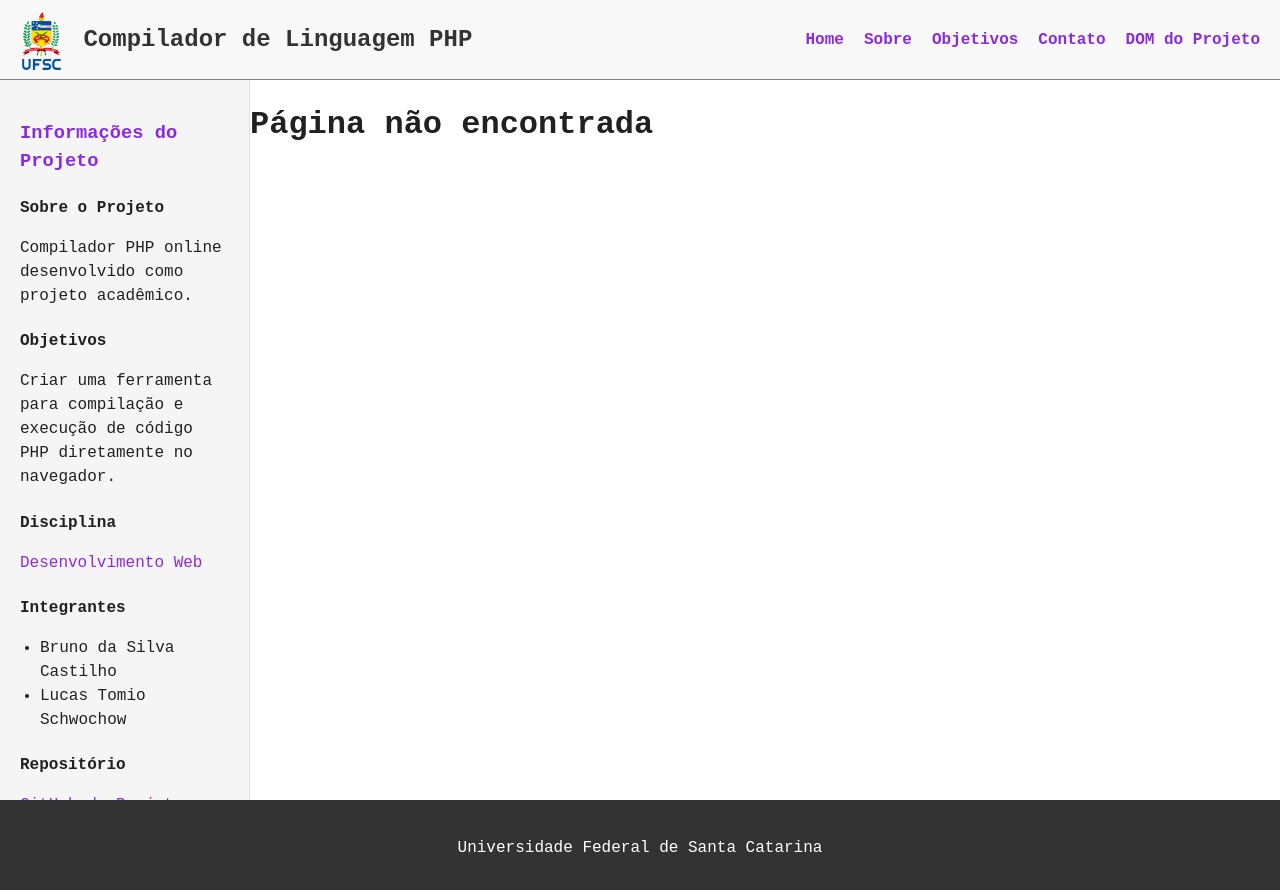
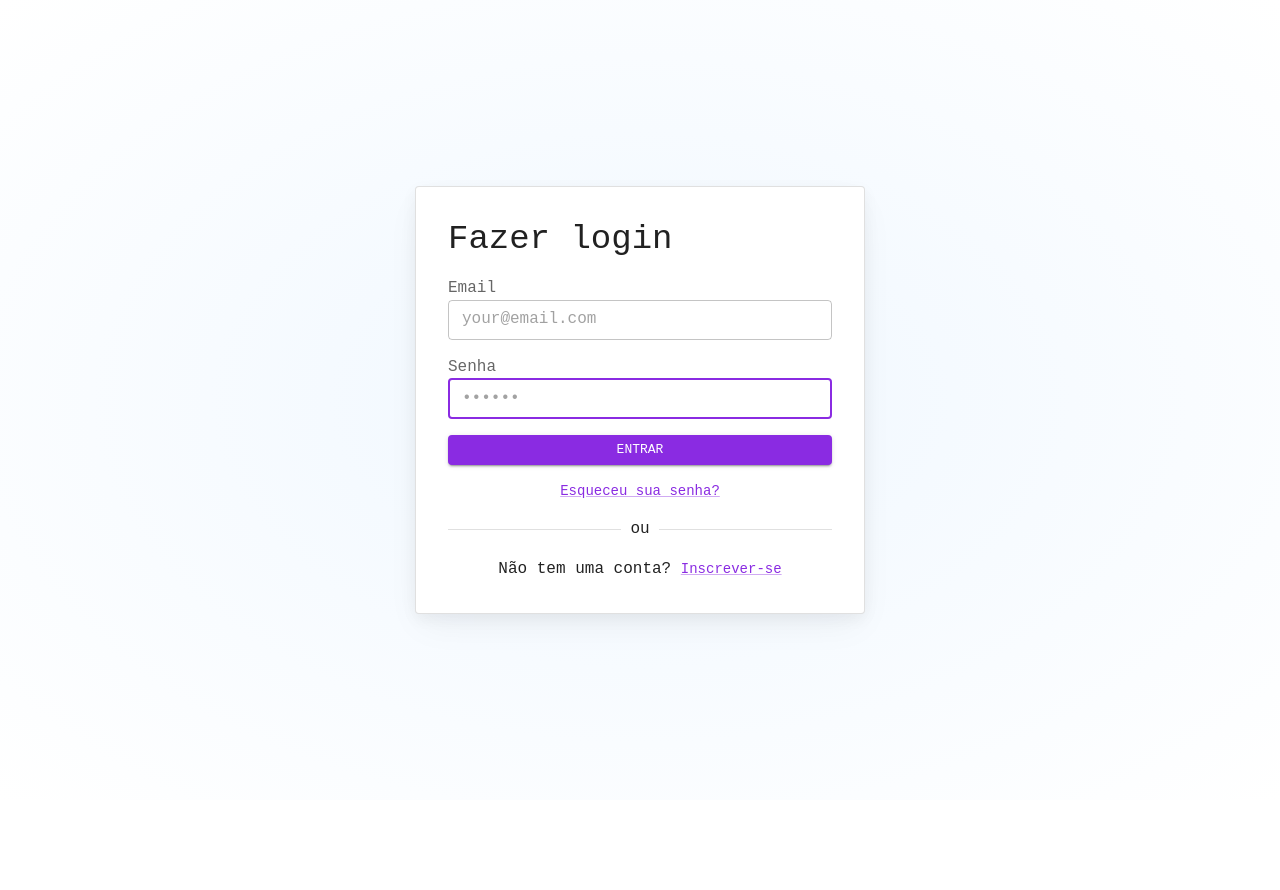
Before and after one commit to bruno-castilho/INE5646-Programacao-para-Web, a React (Vite) app in the folder front-end/: page /login in a window 1280 px wide. Shown: the top 890 px of the page. After the commit the page ends 800 px from the top, so only its background shows below. Built offline with nearby package versions, Linux system fonts and the light colour scheme.

Commit message:
feat: create login page

```diff
--- /dev/null
+++ b/front-end/src/components/ForgotPassword/index.tsx
@@ -0,0 +1,63 @@
+import {
+  Button,
+  Dialog,
+  DialogActions,
+  DialogContent,
+  DialogContentText,
+  DialogTitle,
+  OutlinedInput,
+} from '@mui/material'
+
+interface ForgotPasswordProps {
+  open: boolean
+  handleClose: () => void
+}
+
+export default function ForgotPassword({
+  open,
+  handleClose,
+}: ForgotPasswordProps) {
+  return (
+    <Dialog
+      open={open}
+      onClose={handleClose}
+      slotProps={{
+        paper: {
+          component: 'form',
+          onSubmit: (event: React.FormEvent<HTMLFormElement>) => {
+            event.preventDefault()
+            handleClose()
+          },
+          sx: { backgroundImage: 'none' },
+        },
+      }}
+    >
+      <DialogTitle>Redefinir senha</DialogTitle>
+      <DialogContent
+        sx={{ display: 'flex', flexDirection: 'column', gap: 2, width: '100%' }}
+      >
+        <DialogContentText>
+          Digite o endereço de e-mail da sua conta e enviaremos um link para
+          redefinir sua senha.
+        </DialogContentText>
+        <OutlinedInput
+          autoFocus
+          required
+          margin="dense"
+          id="email"
+          name="email"
+          label="Email address"
+          placeholder="Email address"
+          type="email"
+          fullWidth
+        />
+      </DialogContent>
+      <DialogActions sx={{ pb: 3, px: 3 }}>
+        <Button onClick={handleClose}>Cancelar</Button>
+        <Button variant="contained" type="submit">
+          Continue
+        </Button>
+      </DialogActions>
+    </Dialog>
+  )
+}
--- /dev/null
+++ b/front-end/src/layouts/BeforeLayout/index.tsx
@@ -0,0 +1,12 @@
+import { Outlet } from 'react-router-dom'
+import { BeforeLayoutCard, BeforeLayoutContainer } from './styles'
+
+export function BeforeLayout() {
+  return (
+    <BeforeLayoutContainer>
+      <BeforeLayoutCard variant="outlined">
+        <Outlet />
+      </BeforeLayoutCard>
+    </BeforeLayoutContainer>
+  )
+}
--- /dev/null
+++ b/front-end/src/layouts/BeforeLayout/styles.ts
@@ -0,0 +1,44 @@
+import { Stack, styled } from '@mui/material'
+import MuiCard from '@mui/material/Card'
+
+export const BeforeLayoutContainer = styled(Stack)(({ theme }) => ({
+  height: 'calc((1 - var(--template-frame-height, 0)) * 100dvh)',
+  minHeight: '100%',
+  padding: theme.spacing(2),
+  [theme.breakpoints.up('sm')]: {
+    padding: theme.spacing(4),
+  },
+  '&::before': {
+    content: '""',
+    display: 'block',
+    position: 'absolute',
+    zIndex: -1,
+    inset: 0,
+    backgroundImage:
+      'radial-gradient(ellipse at 50% 50%, hsl(210, 100%, 97%), hsl(0, 0%, 100%))',
+    backgroundRepeat: 'no-repeat',
+    ...theme.applyStyles('dark', {
+      backgroundImage:
+        'radial-gradient(at 50% 50%, hsla(210, 100%, 16%, 0.5), hsl(220, 30%, 5%))',
+    }),
+  },
+}))
+
+export const BeforeLayoutCard = styled(MuiCard)(({ theme }) => ({
+  display: 'flex',
+  flexDirection: 'column',
+  alignSelf: 'center',
+  width: '100%',
+  padding: theme.spacing(4),
+  gap: theme.spacing(2),
+  margin: 'auto',
+  [theme.breakpoints.up('sm')]: {
+    maxWidth: '450px',
+  },
+  boxShadow:
+    'hsla(220, 30%, 5%, 0.05) 0px 5px 15px 0px, hsla(220, 25%, 10%, 0.05) 0px 15px 35px -5px',
+  ...theme.applyStyles('dark', {
+    boxShadow:
+      'hsla(220, 30%, 5%, 0.5) 0px 5px 15px 0px, hsla(220, 25%, 10%, 0.08) 0px 15px 35px -5px',
+  }),
+}))
--- /dev/null
+++ b/front-end/src/pages/login/index.tsx
@@ -0,0 +1,96 @@
+import {
+  Box,
+  Button,
+  Divider,
+  FormControl,
+  FormLabel,
+  Link,
+  TextField,
+  Typography,
+} from '@mui/material'
+
+import { useState } from 'react'
+import ForgotPassword from '../../components/ForgotPassword'
+
+export function Login() {
+  const [open, setOpen] = useState(false)
+
+  const handleClickOpen = () => {
+    setOpen(true)
+  }
+
+  const handleClose = () => {
+    setOpen(false)
+  }
+
+  return (
+    <>
+      <Typography component="h1" variant="h4">
+        Fazer login
+      </Typography>
+      <Box
+        component="form"
+        noValidate
+        sx={{
+          display: 'flex',
+          flexDirection: 'column',
+          width: '100%',
+          gap: 2,
+        }}
+      >
+        <FormControl>
+          <FormLabel htmlFor="email">Email</FormLabel>
+          <TextField
+            size="small"
+            id="email"
+            type="email"
+            name="email"
+            placeholder="your@email.com"
+            autoComplete="email"
+            autoFocus
+            required
+            fullWidth
+            variant="outlined"
+          />
+        </FormControl>
+        <FormControl>
+          <FormLabel htmlFor="password">Senha</FormLabel>
+          <TextField
+            size="small"
+            name="password"
+            placeholder="••••••"
+            type="password"
+            id="password"
+            autoComplete="current-password"
+            autoFocus
+            required
+            fullWidth
+            variant="outlined"
+          />
+        </FormControl>
+        <ForgotPassword open={open} handleClose={handleClose} />
+        <Button type="submit" size="small" fullWidth variant="contained">
+          Entrar
+        </Button>
+        <Link
+          component="button"
+          type="button"
+          onClick={handleClickOpen}
+          variant="body2"
+          sx={{ alignSelf: 'center' }}
+        >
+          Esqueceu sua senha?
+        </Link>
+      </Box>
+      <Divider>ou</Divider>
+      <Box sx={{ display: 'flex', flexDirection: 'column', gap: 2 }}>
+        <Typography sx={{ textAlign: 'center' }}>
+          Não tem uma conta?{' '}
+          <Link href="/" variant="body2" sx={{ alignSelf: 'center' }}>
+            Inscrever-se
+          </Link>
+        </Typography>
+      </Box>
+    </>
+  )
+}
```
Also changed, not shown: front-end/src/routes.tsx (+12 -4 lines).
